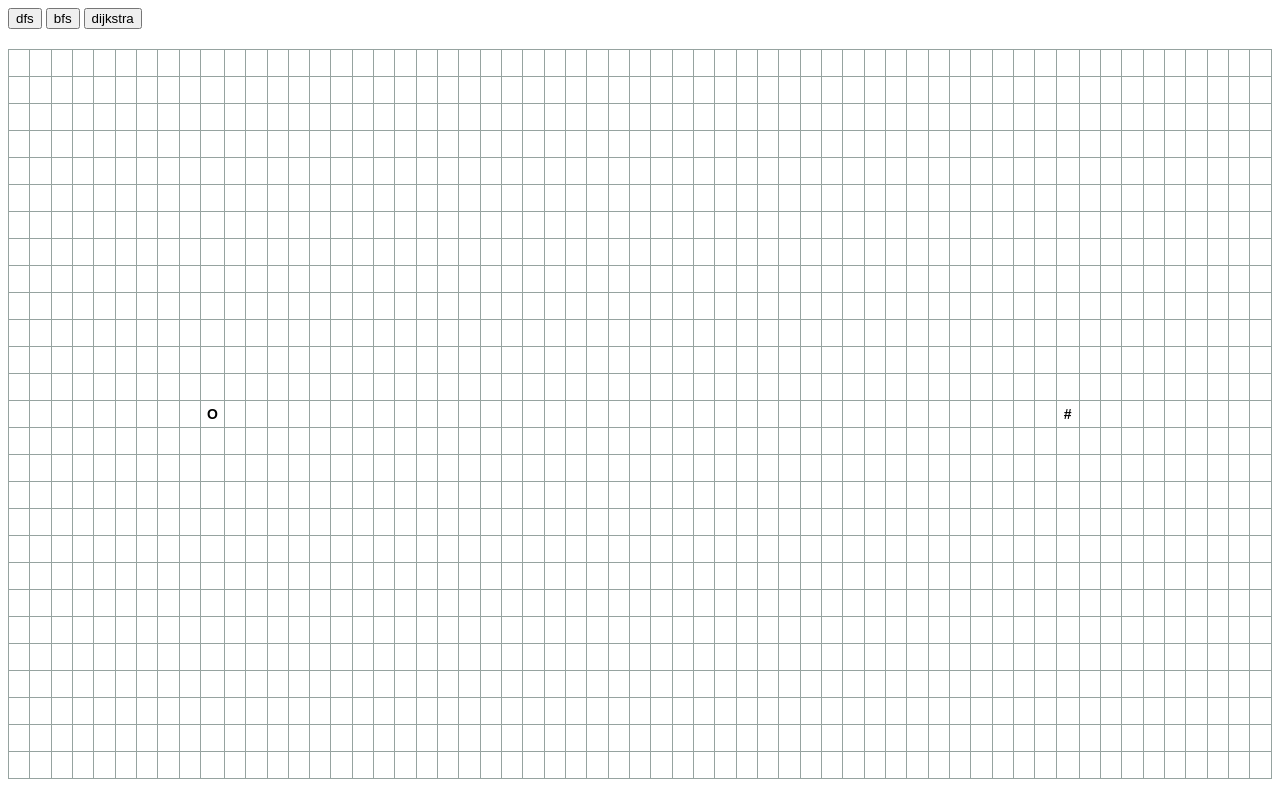
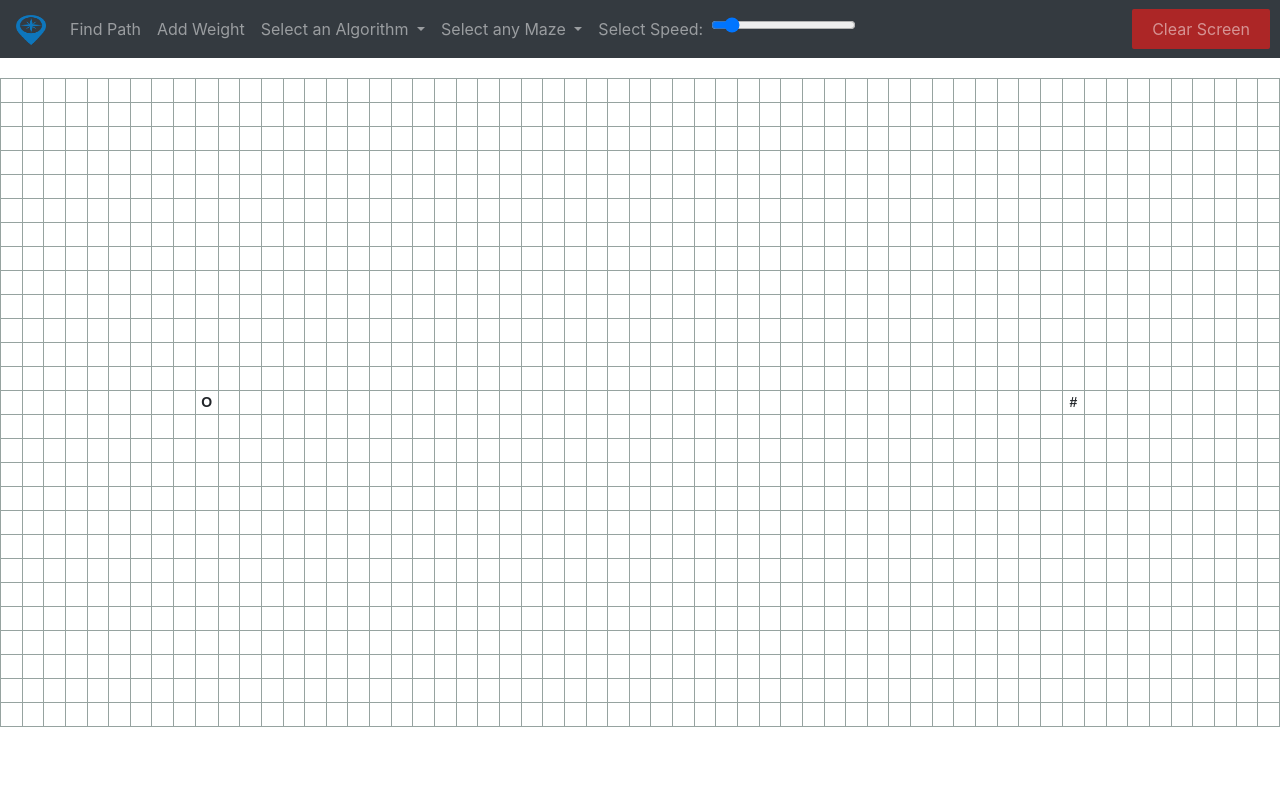
Before and after one commit to pritiprajapati314/Path-Finder, a plain HTML site: page index.html in a window 1280 px wide. Drawn offline with nearby package versions, Linux system fonts and the light colour scheme.

Commit message:
"almost"

```diff
--- a/index.html
+++ b/index.html
@@ -3,19 +3,94 @@
 <head>
     <meta charset="UTF-8">
     <meta name="viewport" content="width=device-width, initial-scale=1.0">
-    <title>Document</title>
+    <title>Path finder</title>
     <link rel="stylesheet" href="index.css">
 </head>
 <body>
-    <div id="nav bar">
-        <button id="buttonDFS">dfs</button>
-        <button id="buttonBFS" onclick="buttonBFS()">bfs</button>
-        <button id="buttonDijkstra" onclick="buttonDijkstra()">dijkstra</button>
-    </div>
-    <div class="board" id="board">
+
+    <nav class="navbar navbar-expand-sm badge-dark navbar-dark">
+        <!-- Brand -->
+        <a class="navbar-brand" href=""> <img src="/logo.png" width="30" height="30">
+        </a>
+
+        <!-- Links -->
+        <ul class="navbar-nav">
+          <li class="nav-item">
+            <a class="nav-link" id="buttonFindPath">Find Path</a>
+          </li>
+          <li class="nav-item">
+            <a class="nav-link" id="buttonAddWeight">Add Weight</a>
+          </li>
+
+          <!-- Dropdown -->
+          <li class="nav-item dropdown">
+            <a class="nav-link dropdown-toggle" href="#" id="navbardrop" data-toggle="dropdown">
+              Select an Algorithm
+            </a>
+            <div class="dropdown-menu">
+              <a class="navb" id="buttonBFS">Breadth First Search</a>
+              <a class="navb" id="buttonDFS">Depth First Search</a>
+              <a class="navb" id="buttonDijkstra">Dijkstra Algorithm</a>
+            </div>
+          </li>
+
+          <li class="nav-item dropdown">
+            <a class="nav-link dropdown-toggle" href="#" id="navbardrop" data-toggle="dropdown">
+              Select any Maze
+            </a>
+            <div class="dropdown-menu">
+              <a class="navb" id="buttonHorizontal">Horizontal Division</a>
+              <a class="navb" id="buttonVertical">Vertical Division</a>
+              <a class="navb" id="buttonRecursive">Recursive Division</a>
+              <a class="navb" id="buttonRandom">Random Walls</a>
+            </div>
+          </li>
+
+          <li class="nav-item">
+            <a class="nav-link" id = "speedLable">Select Speed:</a>
+          </li>
+          <li class="nav-item">
+              <input class="nav-link" id="speedSlider" type="range" min="1" max="100" value="5">
+          </li>
+
+          <li class="nav-item">
+            <a class="nav-link" id="buttonClearScreen">Clear Screen</a>
+          </li>
+        </ul>
+      </nav>
+
+
+
+
+
+
+
+
+
+
+
+
+
+
+    <div class="d-flex justify-content-center" id="board">
+      <div class="main">
         <table class="maze" id="maze">
         </table>
+      </div>
+
     </div>
+    <!-- <div class="board" id="board">
+        <table class="maze" id="maze">
+        </table>
+    </div> -->
     <script src="dist/bundle.js"></script>
+
+
+    <link rel="stylesheet" href="https://maxcdn.bootstrapcdn.com/bootstrap/4.5.2/css/bootstrap.min.css">
+
+
+    <script src="https://ajax.googleapis.com/ajax/libs/jquery/3.5.1/jquery.min.js"></script>
+    <script src="https://cdnjs.cloudflare.com/ajax/libs/popper.js/1.16.0/umd/popper.min.js"></script>
+    <script src="https://maxcdn.bootstrapcdn.com/bootstrap/4.5.2/js/bootstrap.min.js"></script>
 </body>
 </html>
```
Also changed, not shown: logo.jpg (added).
